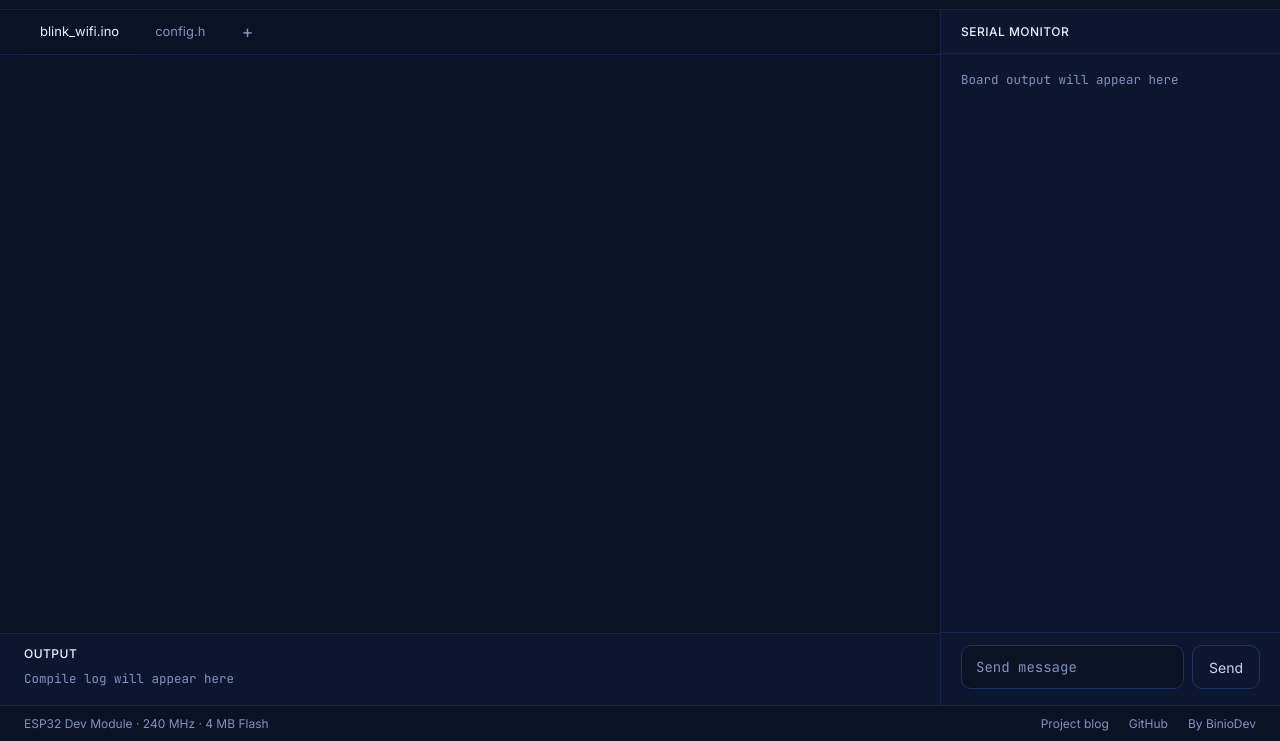
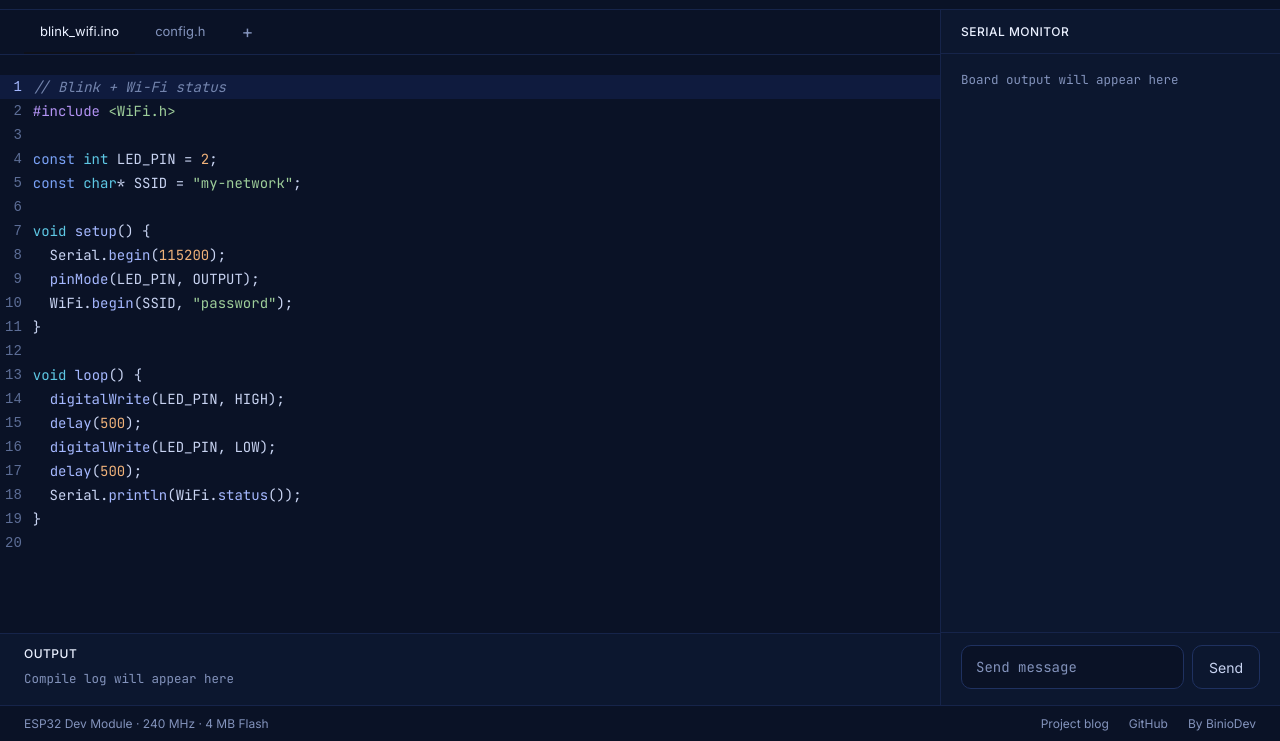
Before and after one commit to Zen7q/Pinway-IDE, a website built with Vite: page web/index.html in a window 1280 px wide. Shown: the part 59-800 px from the top of the page. Built offline with nearby package versions, Linux system fonts and the light colour scheme.

Commit message:
feat: initialize project with basic web IDE structure
- Add package.json with dependencies for CodeMirror and Vite
- Create app.js for editor functionality using CodeMirror
- Implement HTML structure in index.html for the IDE interface

```diff
--- /dev/null
+++ b/web/app.js
@@ -0,0 +1,132 @@
+import { EditorState } from "@codemirror/state";
+import {
+  EditorView,
+  keymap,
+  lineNumbers,
+  highlightActiveLine,
+  highlightActiveLineGutter,
+  drawSelection,
+} from "@codemirror/view";
+import {
+  defaultKeymap,
+  history,
+  historyKeymap,
+  indentWithTab,
+} from "@codemirror/commands";
+import {
+  HighlightStyle,
+  syntaxHighlighting,
+  bracketMatching,
+  indentOnInput,
+} from "@codemirror/language";
+import { closeBrackets, closeBracketsKeymap } from "@codemirror/autocomplete";
+import { cpp } from "@codemirror/lang-cpp";
+import { tags as t } from "@lezer/highlight";
+
+/* 1. ТЕМА РЕДАКТОРА: кольори інтерфейсу */
+const theme = EditorView.theme(
+  {
+    "&": {
+      height: "100%",
+      backgroundColor: "#0a1226",
+      color: "#c9d4f2",
+    },
+    ".cm-content": {
+      fontFamily: '"JetBrains Mono", ui-monospace, monospace',
+      fontSize: "14px",
+      caretColor: "#3b6cf5",
+      padding: "20px 0",
+    },
+    ".cm-line": { padding: "0 24px 0 8px" },
+    ".cm-scroller": { lineHeight: "24px" },
+    ".cm-gutters": {
+      backgroundColor: "transparent",
+      color: "#5c6d96",
+      border: "none",
+    },
+    ".cm-activeLine": { backgroundColor: "#0f1b3e" },
+    ".cm-activeLineGutter": { backgroundColor: "#0f1b3e", color: "#a5b8ff" },
+    "&.cm-focused": { outline: "none" },
+    ".cm-cursor": { borderLeftColor: "#3b6cf5" },
+    "&.cm-focused > .cm-scroller > .cm-selectionLayer .cm-selectionBackground, .cm-content ::selection":
+      { backgroundColor: "#1b2d5c" },
+  },
+  { dark: true }
+);
+
+/* 2. ПІДСВІТКА СИНТАКСИСУ: кольори коду */
+const highlight = HighlightStyle.define([
+  { tag: t.comment, color: "#7384ad", fontStyle: "italic" },
+  { tag: t.keyword, color: "#7aa2f7" },
+  { tag: [t.typeName, t.standard(t.typeName)], color: "#5ec8e5" },
+  { tag: [t.string, t.special(t.string)], color: "#9ece9a" },
+  { tag: [t.number, t.bool, t.null], color: "#f0b27a" },
+  { tag: [t.processingInstruction, t.meta], color: "#b494f5" },
+  {
+    tag: [t.function(t.variableName), t.function(t.propertyName)],
+    color: "#a5b8ff",
+  },
+]);
+
+/* 3. ПОЧАТКОВИЙ КОД */
+const startCode = `// Blink + Wi-Fi status
+#include <WiFi.h>
+
+const int LED_PIN = 2;
+const char* SSID = "my-network";
+
+void setup() {
+  Serial.begin(115200);
+  pinMode(LED_PIN, OUTPUT);
+  WiFi.begin(SSID, "password");
+}
+
+void loop() {
+  digitalWrite(LED_PIN, HIGH);
+  delay(500);
+  digitalWrite(LED_PIN, LOW);
+  delay(500);
+  Serial.println(WiFi.status());
+}
+`;
+
+/* 4. СТВОРЕННЯ РЕДАКТОРА */
+const view = new EditorView({
+  parent: document.querySelector("#editor"),
+  state: EditorState.create({
+    doc: startCode,
+    extensions: [
+      lineNumbers(),
+      highlightActiveLine(),
+      highlightActiveLineGutter(),
+      drawSelection(),
+      history(),
+      indentOnInput(),
+      bracketMatching(),
+      closeBrackets(),
+      cpp(),
+      syntaxHighlighting(highlight),
+      theme,
+      keymap.of([
+        ...closeBracketsKeymap,
+        ...defaultKeymap,
+        ...historyKeymap,
+        indentWithTab,
+      ]),
+    ],
+  }),
+});
+
+/* 5. ДОСТУП ДО КОДУ (знадобиться для кнопки Compile) */
+function getCode() {
+  return view.state.doc.toString();
+}
+
+/* 6. КНОПКА TOOLS ВІДКРИВАЄ ВІКНО НАЛАШТУВАНЬ */
+const toolsDialog = document.querySelector("#tools-dialog");
+document.querySelector("#btn-tools").addEventListener("click", () => {
+  toolsDialog.showModal();
+});
+
+// Тимчасова перевірка: виведемо довжину коду в консоль браузера
+console.log("Код у редакторі, символів:", getCode().length);
--- a/web/ide.html
+++ b/web/index.html
@@ -133,6 +133,6 @@
     </form>
   </dialog>
 
-  <script src="app.js"></script>
+  <script type="module" src="app.js"></script>
 </body>
 </html>
--- a/web/style.css
+++ b/web/style.css
@@ -200,10 +200,12 @@ a:focus-visible {
 #editor {
   flex: 1;
   min-height: 360px;
-  padding: 20px 24px;
-  font-family: var(--font-code);
-  font-size: 14px;
-  line-height: 24px;
+  position: relative;
+}
+
+.cm-editor {
+  position: absolute;
+  inset: 0;
 }
 
 .output {
```
Also changed, not shown: package.json (added, +33 -0 lines), 2 other files.
